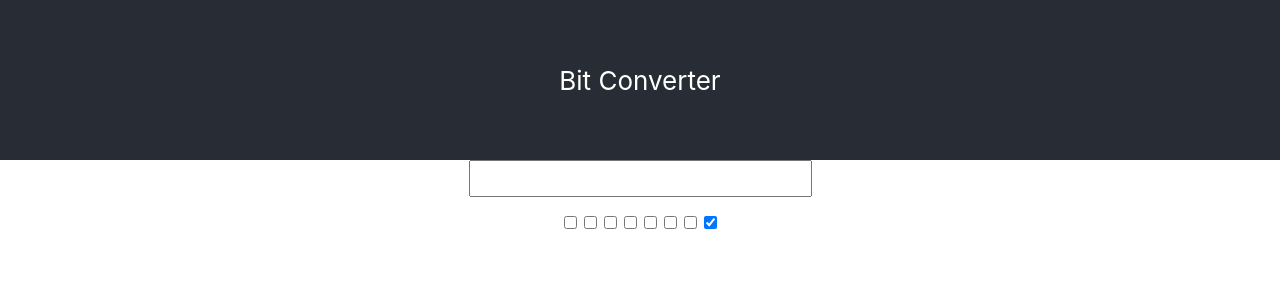
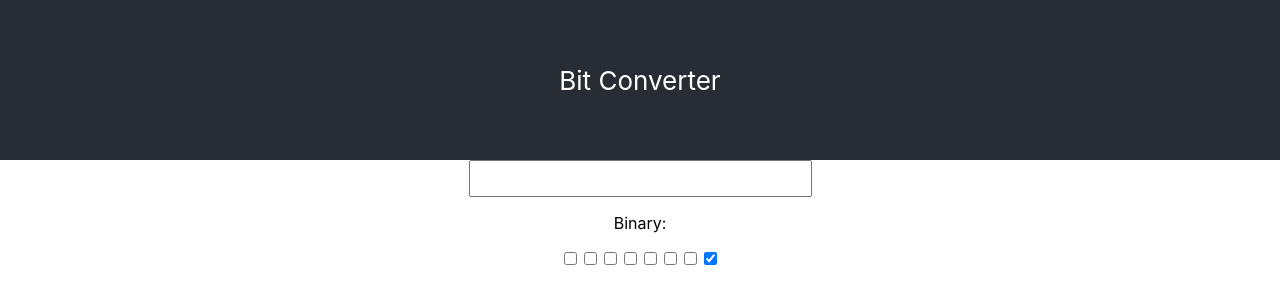
Before and after one commit to rickumali/react-binary-converter, a React (Create React App) app: page / in a window 1280 px wide. Shown: the top 304 px of the page. Built offline with nearby package versions, Linux system fonts and the light colour scheme.

Commit message:
Adds a label for the binary number
It's not functional of course. I think I have to make the
App() a class component to manage the state!

```diff
--- a/src/App.js
+++ b/src/App.js
@@ -24,6 +24,8 @@ function App() {
       <input className="Decimal-input" type='text'
         onChange={handleChange} />
       <p/>
+      Binary:
+      <p/>
       {renderBit(false)}
       {renderBit(false)}
       {renderBit(false)}
```
